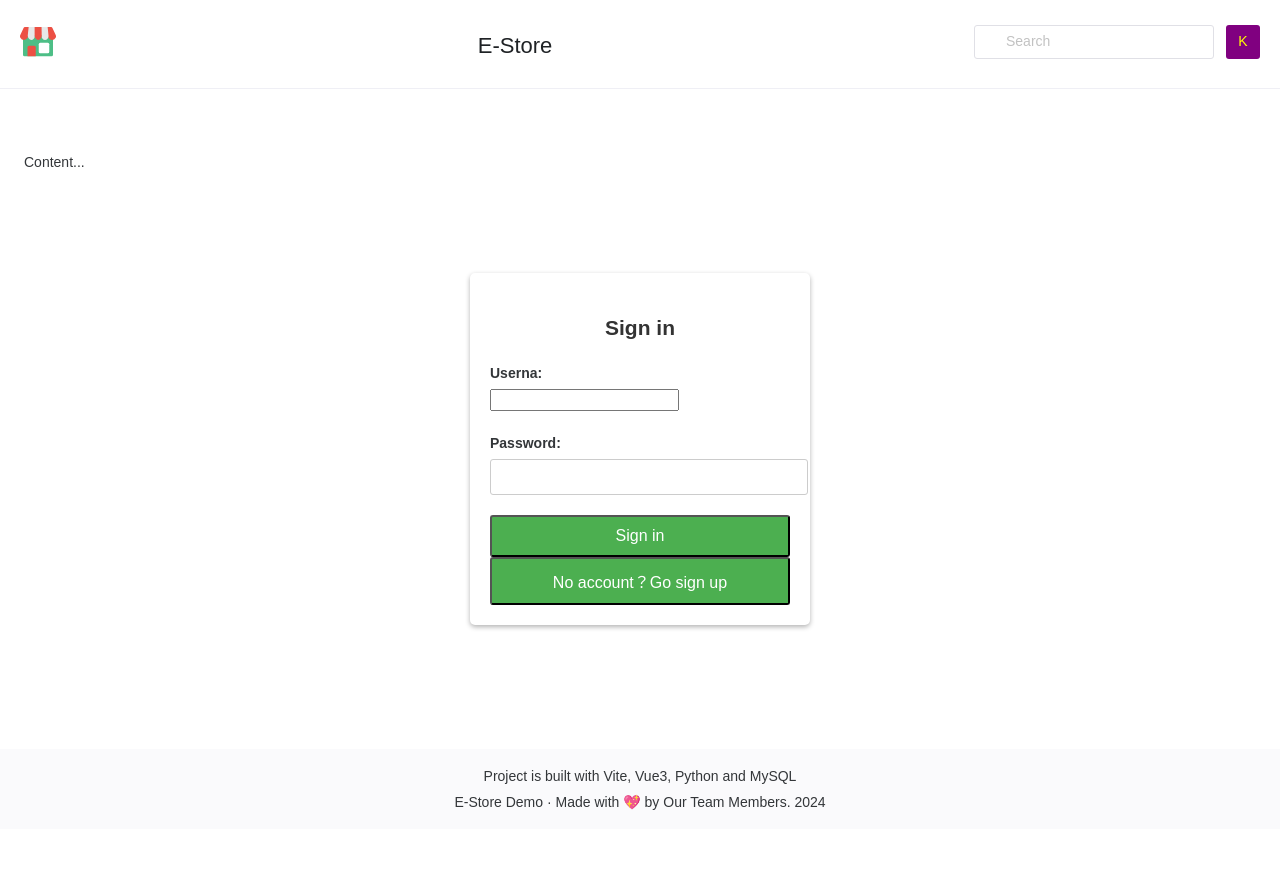
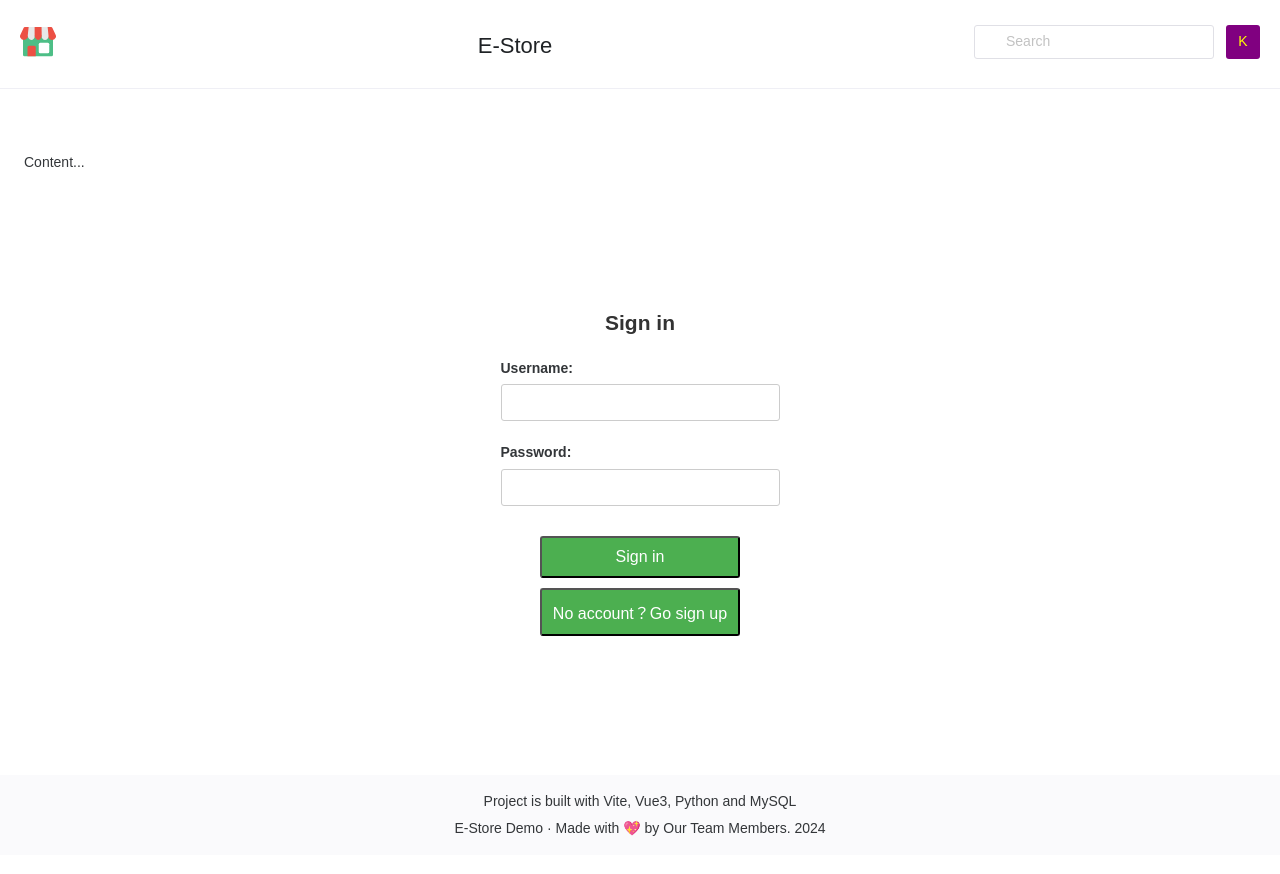
Before and after one commit to parker-int64/comp7640-project, a Vue app in the folder Frontend/: page /#/login in a window 1280 px wide. Shown: the top 874 px of the page. Built offline with nearby package versions, Linux system fonts and the light colour scheme; some icons are missing; a small style sheet from the web is missing.

Commit message:
修改login样式

```diff
--- a/Frontend/src/pages/LoginRegisterPage.vue
+++ b/Frontend/src/pages/LoginRegisterPage.vue
@@ -40,7 +40,7 @@ const handleRegister = () => {
 
         <form @submit.prevent="isLogin ? login() : register()">
             <div class="form-group">
-                <label for="username">Userna:</label>
+                <label for="username">Username:</label>
                 <input type="text" id="username" v-model="username" required>
             </div>
 
@@ -54,9 +54,9 @@ const handleRegister = () => {
                 <input type="email" id="email" v-model="email" required>
             </div> -->
 
-            <button type="submit" class="btn">{{ isLogin ? 'Sign in' : 'Sign up' }}</button>
+
         </form>
-
+        <button type="submit" class="btn">{{ isLogin ? 'Sign in' : 'Sign up' }}</button>
         <button @click="toggleForm" class="btn">{{ isLogin ? 'No account？Go sign up' : 'Have account？Go Sign in'
             }}</button>
     </div>
@@ -74,12 +74,17 @@ body {
 }
 
 .container {
-    width: 300px;
+    width: 100% auto;
     margin: 100px auto;
     background-color: #fff;
-    padding: 20px;
+    padding: 15px;
     border-radius: 5px;
-    box-shadow: 0 2px 5px rgba(0, 0, 0, 0.3);
+    box-shadow: none;
+    /* 取消边缘阴影 */
+
+    display: flex;
+    flex-direction: column;
+    align-items: center;
 }
 
 h2 {
@@ -98,26 +103,27 @@ label {
     margin-bottom: 5px;
 }
 
-input[type=" text"],
+input[type="text"],
 input[type="password"] {
-    width: 100%;
-    padding: 8px;
-    font-size: 16px;
+    width: 50% auto;
+    padding: 6px;
+    font-size: 20px;
     border-radius: 3px;
-    border:
-        1px solid #ccc;
+    border: 1px solid #ccc;
 }
 
 .btn {
     display: block;
-    width: 100%;
+    width: 200px;
+    margin-top: 10px;
+    /* 添加上边距使按钮与输入框对齐 */
     padding: 10px;
     font-size: 16px;
-    border-radius:
-        3px;
+    border-radius: 3px;
     background-color: #4CAF50;
     color: #fff;
     text-align: center;
+    align-items: center;
     text-decoration: none;
     cursor: pointer;
 }
--- a/Frontend/src/pages/RegisterPage.vue
+++ b/Frontend/src/pages/RegisterPage.vue
@@ -83,6 +83,10 @@ body {
     padding: 20px;
     border-radius: 5px;
     box-shadow: 0 2px 5px rgba(0, 0, 0, 0.3);
+
+    display: flex;
+    flex-direction: column;
+    align-items: stretch;
 }
 
 h2 {
```
